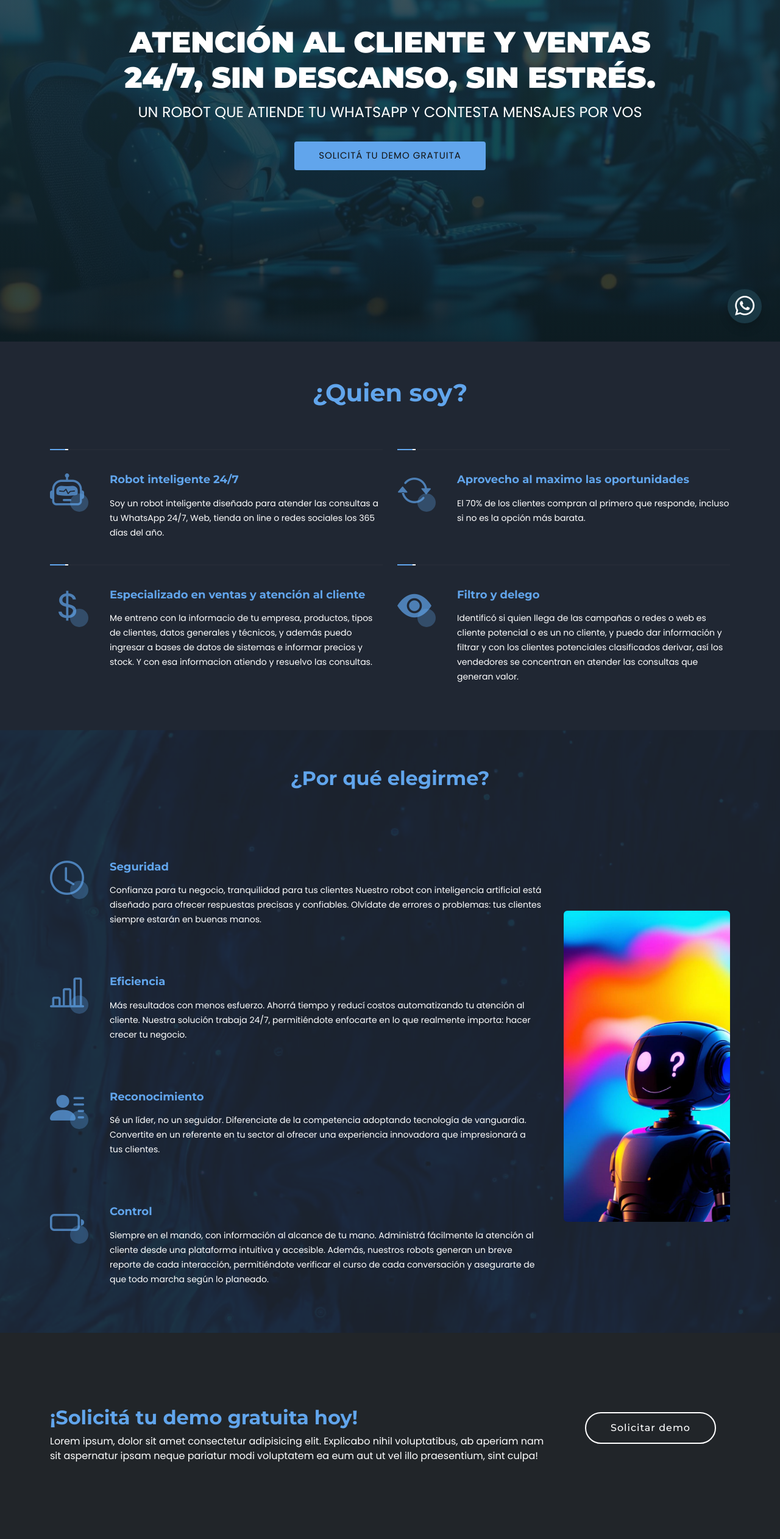
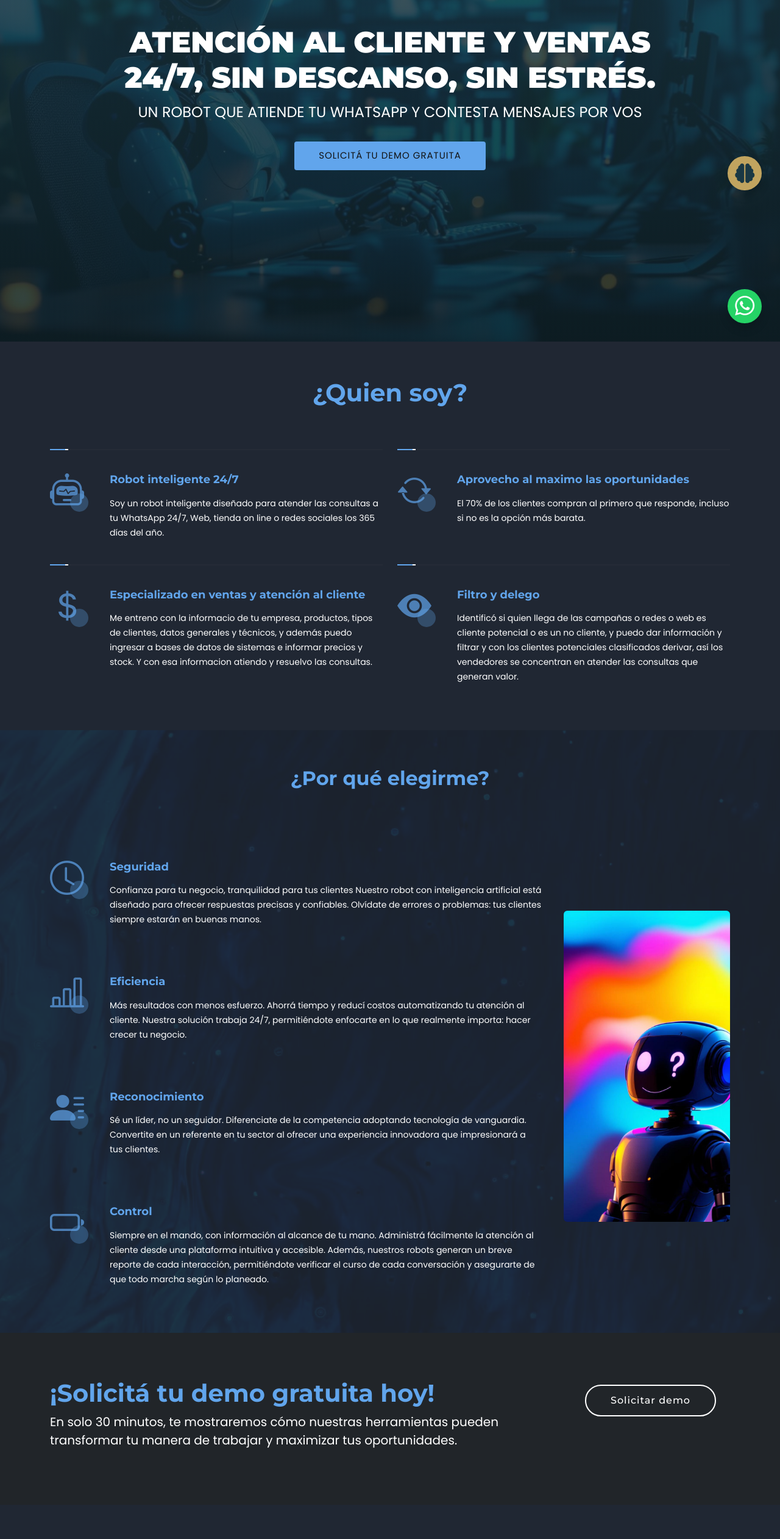
Before and after one commit to Agustin09812/neurolinksbot, a plain HTML site: page index.html in a window 1280 px wide. Shown: the part 240-2763 px from the top of the page at 61% size. Drawn offline with Linux system fonts and the light colour scheme.

Commit message:
Update (#1) - 21-1-25

```diff
--- a/assets/css/main.css
+++ b/assets/css/main.css
@@ -94,21 +94,51 @@ p {
 }
 
 /*--------------------------------------------------------------
+# Back Button
+--------------------------------------------------------------*/
+
+.back-btn {
+  position: fixed;
+  background-color: #c1a45f;
+  width: 3.47rem;
+  height: 3.47rem;
+  top: 31rem;
+  right: 1.875rem;
+  bottom: 1.875rem;
+  z-index: 100;
+  transition: all 500ms ease;
+
+  &:hover {
+    transform: scale(1.2);
+  }
+}
+
+.back-btn i {
+  color: #1a3844;
+  font-size: 2rem;
+  position: absolute;
+  top: 50%;
+  left: 50%;
+  transform: translate(-50%, -50%);
+  z-index: 100;
+}
+
+
+/*--------------------------------------------------------------
 # Whatsapp Floating Button
 --------------------------------------------------------------*/
 
 .wsp-btn {
   position: fixed;
-  background-color: #1a3844;
+  background-color: #25d366;
   width: 3.47rem;
   height: 3.47rem;
   right: 1.875rem;
   bottom: 1.875rem;
-  z-index: 1;
+  z-index: 100;
   transition: all 500ms ease;
 
   &:hover {
-    background-color: #25d366;
     transform: scale(1.2);
   }
 }
@@ -518,7 +548,7 @@ section,
 # Call To Action Section
 --------------------------------------------------------------*/
 .call-to-action {
-  padding: 120px 0;
+  padding: 75px 0;
   position: relative;
   clip-path: inset(0);
 }
--- a/index.html
+++ b/index.html
@@ -30,6 +30,8 @@
   <link href="assets/vendor/swiper/swiper-bundle.min.css" rel="stylesheet">
   <link href="assets/vendor/glightbox/css/glightbox.min.css" rel="stylesheet">
 
+  <link href="https://cdnjs.cloudflare.com/ajax/libs/font-awesome/6.5.1/css/all.min.css" rel="stylesheet">
+
   <!-- Main CSS File -->
   <link href="assets/css/main.css" rel="stylesheet">
 </head>
@@ -37,7 +39,7 @@
 <body class="index-page">
 
   <header id="header" class="header d-flex align-items-center fixed-top">
-    <div class="container-fluid position-relative d-flex align-items-center justify-content-between">
+    <div class="container position-relative d-flex align-items-center justify-content-between">
 
       <a href="index.html" class="logo d-flex align-items-center me-auto me-xl-0">
         <h1 class="sitename">NEUROLINKS - ROBOT</h1>
@@ -48,7 +50,7 @@
           <li><a href="#hero" class="active">Inicio</a></li>
           <li><a href="#who">Quien soy</a></li>
           <li><a href="#why">Por qué elegirme</a></li>
-          <li><a href="#contact">Contacto</a></li>
+          <li><a href="#faq">Contacto</a></li>
         </ul>
         <i class="mobile-nav-toggle d-xl-none bi bi-list"></i>
       </nav>
@@ -71,7 +73,8 @@
             <h2>Atención al cliente y ventas 24/7, sin descanso, sin estrés.
             </h2>
             <p>Un robot que atiende tu whatsapp y contesta mensajes por vos</p>
-            <a href="#services" class="btn-get-started text-start">Solicitá tu demo gratuita</a>
+            <a href="https://calendar.google.com/calendar/u/0/appointments/schedules/AcZssZ1dT73ldFG2O-FVnozv5FpaYDUBI3BorcIPnFQRTCjwB6jXSZfeeBv3bzvCg2bczUGMmML-l0Ja"
+              class="btn-get-started text-start" target="_blank">Solicitá tu demo gratuita</a>
           </div>
         </div>
       </div>
@@ -221,13 +224,14 @@
 
         <div class="row">
           <div class="col-xl-9 text-center text-xl-start">
-            <h2><strong>¡Solicitá tu demo gratuita hoy!</strong></h2>
-            <p>Lorem ipsum, dolor sit amet consectetur adipisicing elit. Explicabo nihil voluptatibus, ab aperiam nam
-              sit aspernatur ipsam neque pariatur modi voluptatem ea eum aut ut vel illo praesentium, sint culpa!</p>
+            <h1><strong>¡Solicitá tu demo gratuita hoy!</strong></h1>
+            <p style="font-size: 1.25em;">En solo 30 minutos, te mostraremos cómo nuestras herramientas pueden
+              transformar tu manera de trabajar y
+              maximizar tus oportunidades.</p>
           </div>
           <div class="col-xl-3 cta-btn-container text-center">
             <a class="cta-btn align-middle"
-              href="https://api.whatsapp.com/send?phone=5491170644247&text=Hola,%20quiero%20solicitar%20un%20plan%20personalizado"
+              href="https://calendar.google.com/calendar/u/0/appointments/schedules/AcZssZ1dT73ldFG2O-FVnozv5FpaYDUBI3BorcIPnFQRTCjwB6jXSZfeeBv3bzvCg2bczUGMmML-l0Ja"
               target="_blank">Solicitar demo</a>
           </div>
         </div>
@@ -338,7 +342,8 @@
             <div class="text-center">
               <h2 class="pb-3"><strong>¿Tenes preguntas?</strong></h2>
               <button class="btn btn-light shadow">
-                <a href="#" target="_blank" class="linkbtn">Charlemos</a>
+                <a href="https://api.whatsapp.com/send?phone=5491170644247&text=Hola!" target="_blank"
+                  class="linkbtn">Charlemos</a>
               </button>
             </div>
           </div>
@@ -360,9 +365,9 @@
           <h4>Enlaces útiles</h4>
           <ul>
             <li></i> <a href="#hero">Inicio</a></li>
-            <li></i> <a href="#about">Nosotros</a></li>
-            <li></i> <a href="#services">Servicios</a></li>
-            <li></i> <a href="#contact">Contacto</a></li>
+            <li></i> <a href="#who">Quien soy</a></li>
+            <li></i> <a href="#why">Por qué elegirme</a></li>
+            <li></i> <a href="#faq">Contacto</a></li>
           </ul>
         </div>
 
@@ -383,7 +388,8 @@
     </div>
 
     <div class="container copyright text-center mt-4">
-      <p>© <span>Copyright</span> <strong class="px-1 sitename">NEUROLINKS</strong> <span>Todos los derechos
+      <p>© <span>Copyright</span> <strong class="px-1 sitename">NEUROLINKS | NEUROLINKS - ROBOT</strong> <span>Todos los
+          derechos
           reservados</span></p>
       <div class="credits">
         Diseñado por <a href="https://www.sectordemarketing.net/" target="_blank">SECTOR D</a>
@@ -392,9 +398,17 @@
 
   </footer>
 
+  <!-- neurolinks back btn  -->
+
+  <a href="https://www.clientesneurolinks.com" class="shadow btn-primary rounded-circle back-btn">
+    <i class="fas fa-brain"></i>
+  </a>
+
+  <!-- ---------------------- -->
+
   <!-- whatsapp btn  -->
 
-  <a href="https://api.whatsapp.com/send?phone=5491170644247&text=Hola,%20quiero%20mas%20info" target="_blank"
+  <a href="https://api.whatsapp.com/send?phone=5491170644247&text=Hola!" target="_blank"
     class="shadow btn-primary rounded-circle wsp-btn">
     <i class="bi bi-whatsapp"></i>
   </a>
```
